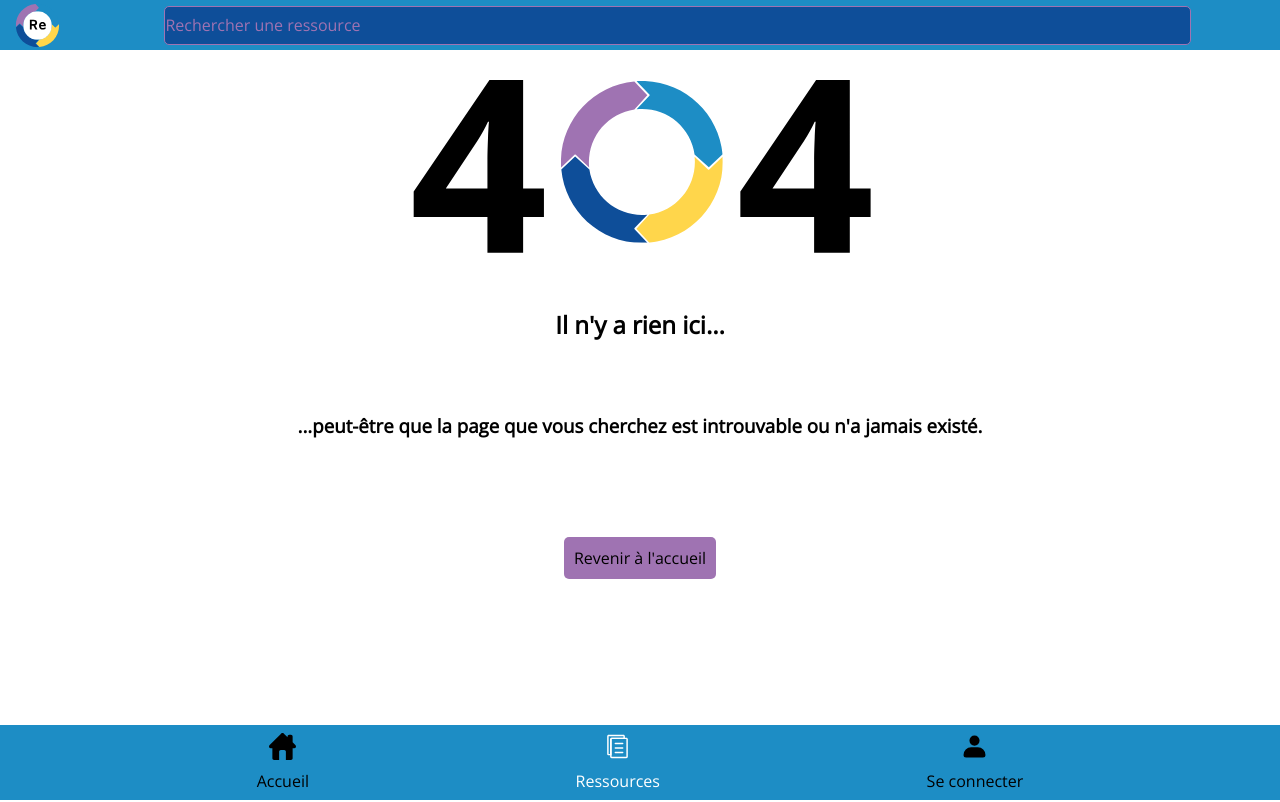
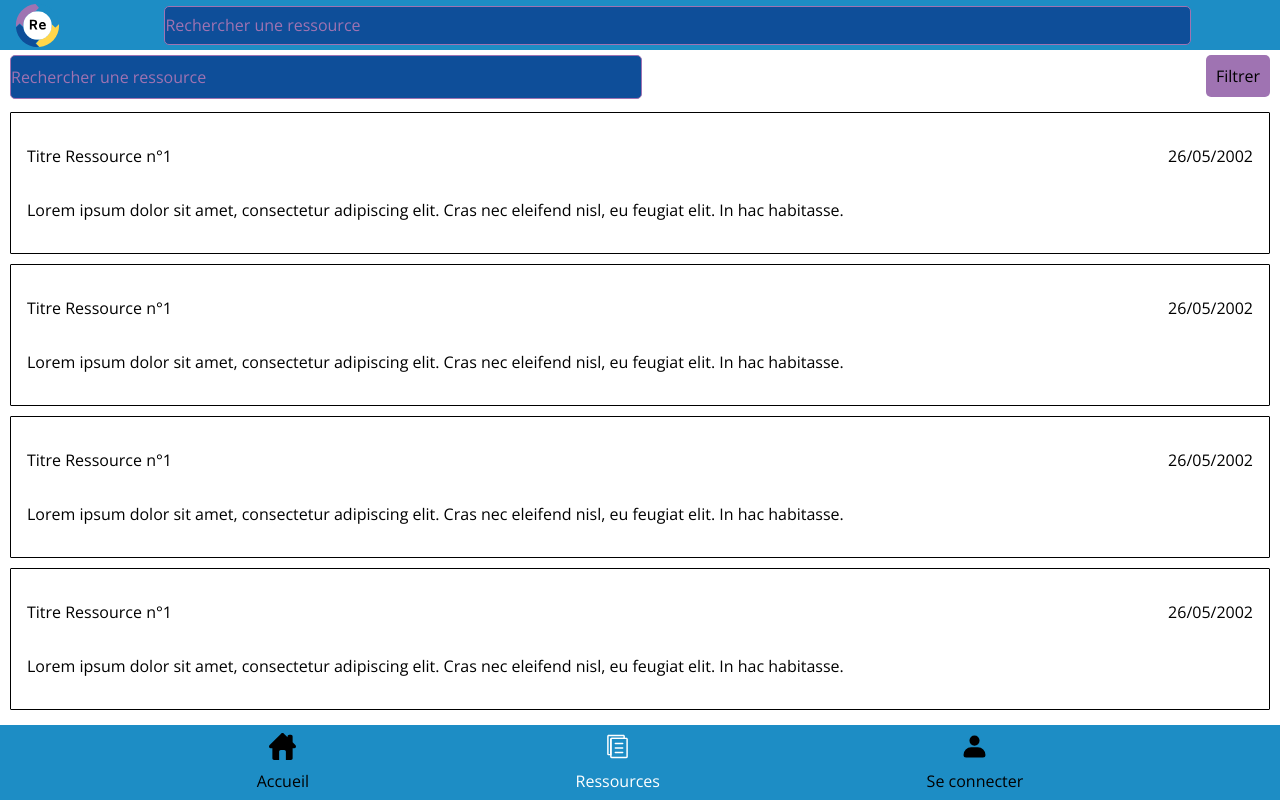
Before and after one commit to Kevin-Moreau65/cube-ressource-front, a SvelteKit app: page /ressources in a window 1280 px wide. Before the commit this address had no page. Built offline with nearby package versions, Linux system fonts and the light colour scheme.

Commit message:
Ajout Page Ressources
Bouton Filtrer / Barre de recherche
Plusieurs ressources avec liste déroulante

```diff
--- a/src/routes/+error.svelte
+++ b/src/routes/+error.svelte
@@ -18,7 +18,7 @@
 
 <section>
 	<a href="/">
-		<div class="button" aria-current={$page.url.pathname === '/' ? 'page' : undefined}>
+		<div class="button">
 			<Button title="Revenir à l'accueil" link="/" buttonType="button" />
 		</div>
 	</a>
--- a/src/routes/+layout.svelte
+++ b/src/routes/+layout.svelte
@@ -30,10 +30,8 @@
 		flex: 1;
 		display: flex;
 		flex-direction: column;
-		padding: 1rem;
 		width: 100%;
-		max-width: 64rem;
-		margin: 0 auto;
 		box-sizing: border-box;
+		overflow: hidden;
 	}
 </style>
--- /dev/null
+++ b/src/routes/ressources/+page.svelte
@@ -0,0 +1,127 @@
+<script lang="ts">
+	import { page } from '$app/stores';
+	import Button from '$lib/Button.svelte';
+</script>
+
+<div class="main">
+	<div class="top-button">
+		<input type="text" placeholder="Rechercher une ressource" />
+		<a href="/">
+			<Button title="Filtrer" link="/" buttonType="button" style="height: auto;" />
+		</a>
+	</div>
+	<div class="content">
+		<div class="bloc">
+			<div class="title-ressources">
+				<p>Titre Ressource n°1</p>
+				<p>26/05/2002</p>
+			</div>
+			<div class="description">
+				<p>
+					Lorem ipsum dolor sit amet, consectetur adipiscing elit. Cras nec eleifend nisl, eu
+					feugiat elit. In hac habitasse.
+				</p>
+			</div>
+		</div>
+		<div class="bloc">
+			<div class="title-ressources">
+				<p>Titre Ressource n°1</p>
+				<p>26/05/2002</p>
+			</div>
+			<div class="description">
+				<p>
+					Lorem ipsum dolor sit amet, consectetur adipiscing elit. Cras nec eleifend nisl, eu
+					feugiat elit. In hac habitasse.
+				</p>
+			</div>
+		</div>
+		<div class="bloc">
+			<div class="title-ressources">
+				<p>Titre Ressource n°1</p>
+				<p>26/05/2002</p>
+			</div>
+			<div class="description">
+				<p>
+					Lorem ipsum dolor sit amet, consectetur adipiscing elit. Cras nec eleifend nisl, eu
+					feugiat elit. In hac habitasse.
+				</p>
+			</div>
+		</div>
+		<div class="bloc">
+			<div class="title-ressources">
+				<p>Titre Ressource n°1</p>
+				<p>26/05/2002</p>
+			</div>
+			<div class="description">
+				<p>
+					Lorem ipsum dolor sit amet, consectetur adipiscing elit. Cras nec eleifend nisl, eu
+					feugiat elit. In hac habitasse.
+				</p>
+			</div>
+		</div>
+	</div>
+</div>
+
+<style>
+	.main {
+		display: flex;
+		flex-direction: column;
+		width: 100%;
+		min-height: 100%;
+		gap: 15px;
+		padding: 5px 10px 0px 10px;
+	}
+
+	.bloc {
+		background: white;
+		color: black;
+		border: 1px solid;
+		border-radius: 1px;
+		padding: 1rem;
+		width: 100%;
+		height: auto;
+	}
+
+	.title-ressources {
+		display: flex;
+		flex-direction: row;
+		justify-content: space-between;
+		width: 100%;
+	}
+
+	.description {
+	}
+	.content {
+		display: flex;
+		flex-direction: column;
+		gap: 10px;
+		width: 100%;
+		height: 100%;
+		overflow: auto;
+	}
+	.top-button {
+		background: white;
+		width: 100%;
+		display: flex;
+		flex-direction: row;
+		justify-content: space-between;
+		height: auto;
+	}
+
+	input {
+		all: unset;
+		border: solid 1px var(--accent-color);
+		background-color: var(--secondary-color);
+		border-radius: 5px;
+		min-width: 203px;
+		width: 50%;
+		height: 100%;
+		color: white;
+	}
+
+	::placeholder {
+		/* Chrome, Firefox, Opera, Safari 10.1+ */
+		color: var(--accent-color);
+		opacity: 1; /* Firefox */
+	}
+</style>
```
Also changed, not shown: src/routes/+page.svelte (+12 -1 lines).
